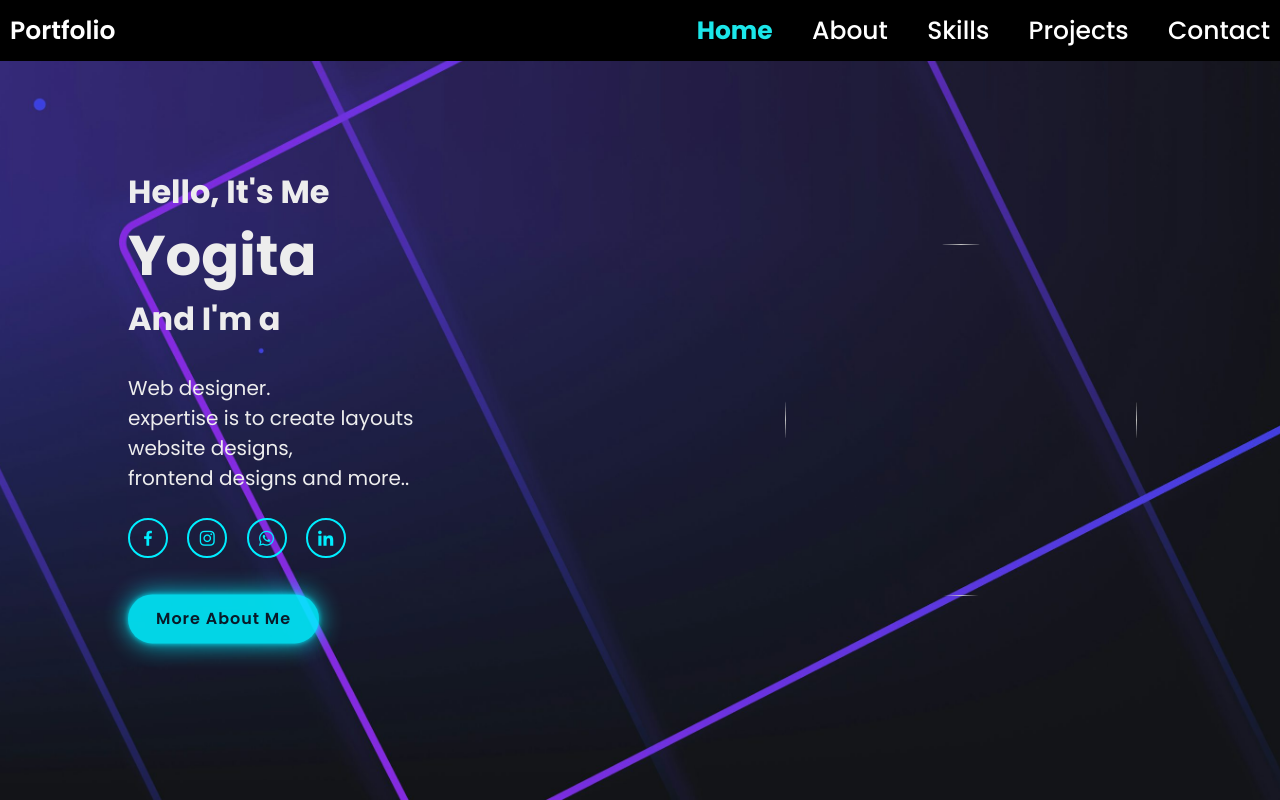
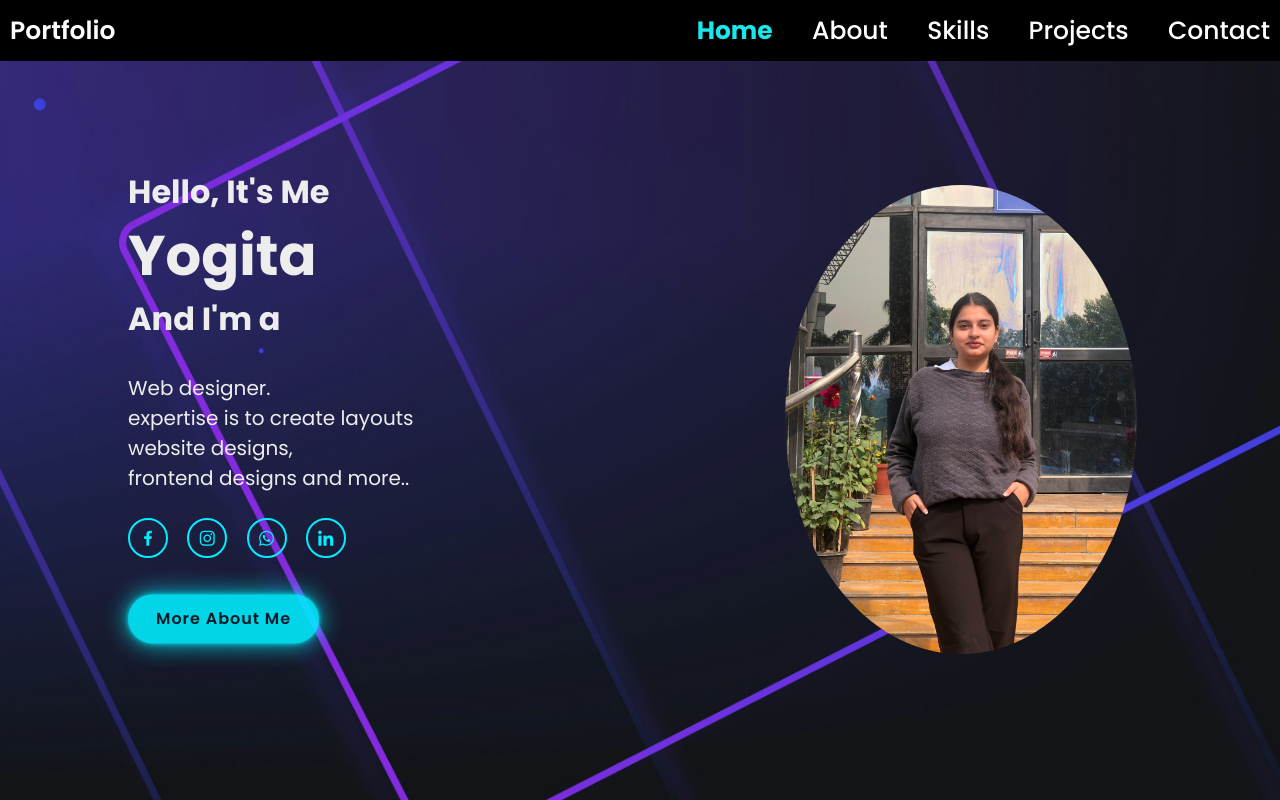
Before and after one commit to Yogita2409/portfolio0.4, a plain HTML site: page home.html in a window 1280 px wide. Drawn offline with nearby package versions, Linux system fonts and the light colour scheme; some icons are missing.

Commit message:
Update home.html

```diff
--- a/home.html
+++ b/home.html
@@ -84,5 +84,5 @@
                  </div>
                  <a href="about.html" class="btn-box">More About Me</a>
              </div>
-             <div class="image"><img src="image JPG FILE.jpg" alt="error"></div>
+             <div class="image"><img src="me.jpg" alt="error"></div>
          </section>
```
